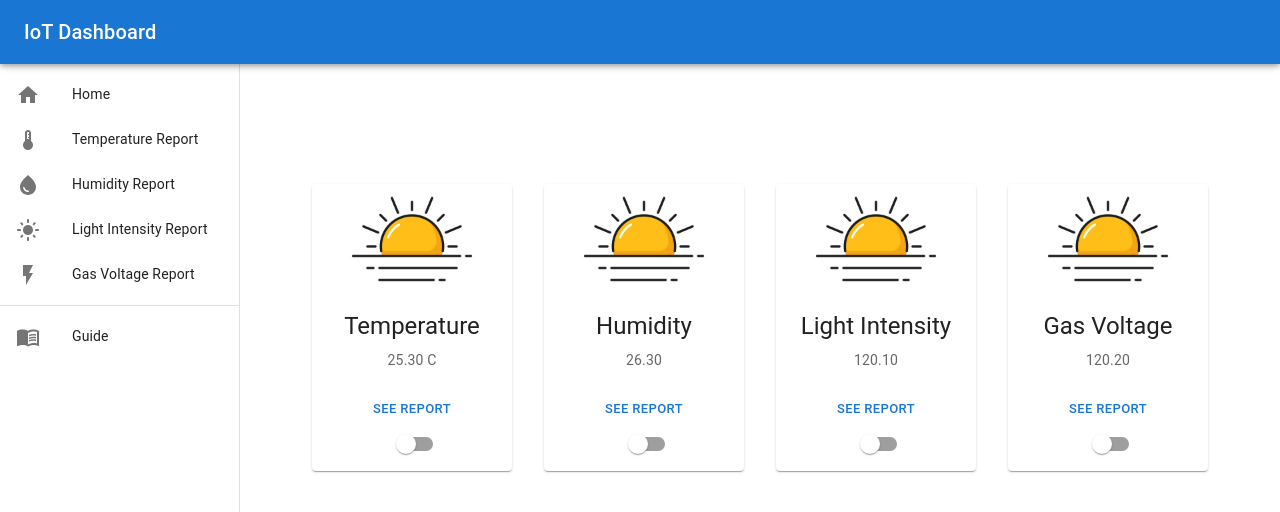
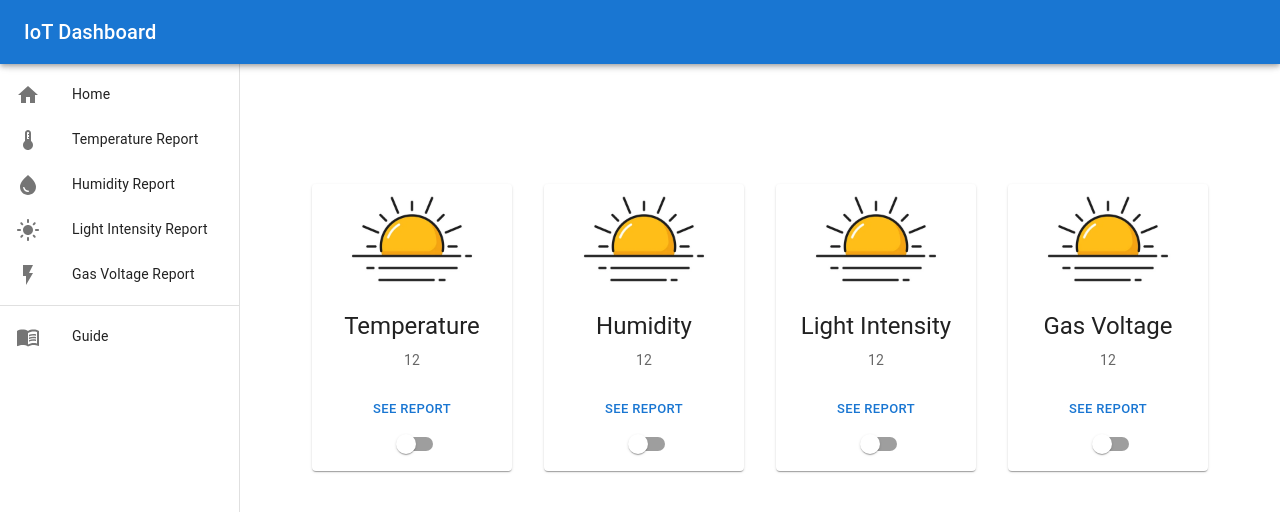
Before and after one commit to Mihai1803/IOT-Dashboard, a React (Create React App) app: page /gas in a window 1280 px wide. Shown: the top 512 px of the page. Built offline with nearby package versions, Linux system fonts and the light colour scheme.

Commit message:
refactor card display

```diff
--- /dev/null
+++ b/src/components/DisplayCard.js
@@ -0,0 +1,37 @@
+import * as React from 'react';
+import Card from '@mui/material/Card';
+import CardActions from '@mui/material/CardActions';
+import CardContent from '@mui/material/CardContent';
+import CardMedia from '@mui/material/CardMedia';
+import Button from '@mui/material/Button';
+import Typography from '@mui/material/Typography';
+
+import sun from '../assets/sun.jpg'
+import { Switch } from '@mui/material';
+
+import { Link } from "react-router-dom";
+
+export default function DisplayCard({item}) {
+
+  return (
+    <Card sx={{ width: 325}}>
+      <CardMedia
+        sx={{ height: 110 }}
+        image={sun}
+        title={item.name}
+      />
+      <CardContent>
+        <Typography className="text-center" gutterBottom variant="h5" component="div">
+          {item.name}
+        </Typography>
+        <Typography className="text-center" variant="body2" sx={{ color: 'text.secondary' }}>
+          {item.value}
+        </Typography>
+      </CardContent>
+      <CardActions className="flex flex-col">
+        <Button size="small" component={Link} to={item.path}>See report</Button>
+        <Switch />
+      </CardActions>
+    </Card>
+  );
+}
--- /dev/null
+++ b/src/components/DisplayCardGrind.js
@@ -0,0 +1,29 @@
+
+
+
+import { Grid2 } from "@mui/material";
+
+import DisplayCard from "./DisplayCard";
+
+
+
+export default function DisplayCardGrid() {
+
+  const displayItems = [
+    { name: "Temperature", value: "12", path: "/temperature" },
+    { name: "Humidity", value: "12", path: "/humidity" },
+    { name: "Light Intensity", value: "12", path: "/light" },
+    { name: "Gas Voltage", value: "12", path: "/gas" }
+  ];
+
+
+    return (
+      <Grid2 container spacing={4} columns={32}>
+      {displayItems.map((item, index) => (
+        <Grid2 key={index} size={8} className="flex justify-center">
+          <DisplayCard item={item} />
+        </Grid2>
+      ))}
+    </Grid2>
+    )
+}
--- a/src/components/Navigation.js
+++ b/src/components/Navigation.js
@@ -30,6 +30,9 @@ import LightIntensityDisplayCard from "./cards/LightIntensityDisplayCard";
 import GasVoltageDisplayCard from "./cards/GasVoltageDisplayCard";
 
 import { Link } from "react-router-dom";
+
+import DisplayCard from "./DisplayCard";
+import DisplayCardGrid from "./DisplayCardGrind";
 
 const drawerWidth = 240;
 
@@ -113,20 +116,7 @@ export default function Navigation() {
       <Box component="main" sx={{ flexGrow: 1, p: 3 }}>
         <Toolbar />
         <Box className="p-12 mt-12">
-          <Grid2 container spacing={4} columns={32}>
-            <Grid2 size={8} className="flex justify-center">
-              <TemperatureDisplayCard />
-            </Grid2>
-            <Grid2 size={8} className="flex justify-center">
-              <HumidityDisplayCard />
-            </Grid2>
-            <Grid2 size={8} className="flex justify-center">
-              <LightIntensityDisplayCard />
-            </Grid2>
-            <Grid2 size={8} className="flex justify-center">
-              <GasVoltageDisplayCard />
-            </Grid2>
-          </Grid2>
+          <DisplayCardGrid />
         </Box>
       </Box>
     </Box>
```
